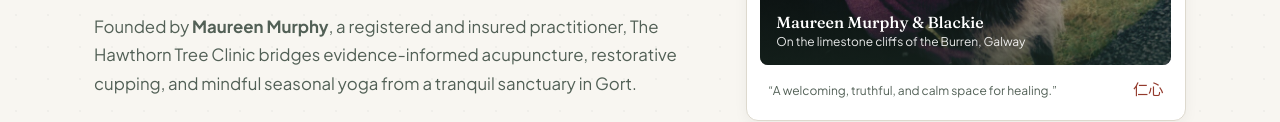
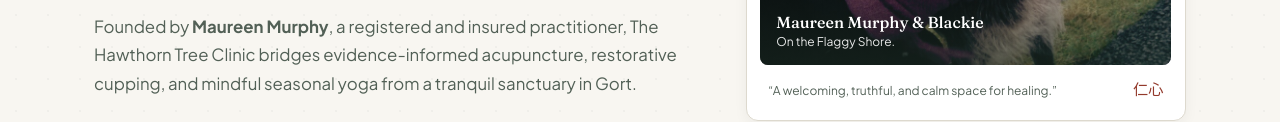
Before and after one commit to TomasJMurphy/hawthorn-tree-clinic, a plain HTML site: page index.html in a window 1280 px wide. Shown: the part 496-618 px from the top of the page. Drawn offline with Linux system fonts and the light colour scheme.

Commit message:
Update caption text for Maureen Murphy's photo

```diff
--- a/index.html
+++ b/index.html
@@ -110,7 +110,7 @@
                             <div class="portrait-gradient"></div>
                             <div class="portrait-caption">
                                 <h3>Maureen Murphy &amp; Blackie</h3>
-                                <p>On the limestone cliffs of the Burren, Galway</p>
+                                <p>On the Flaggy Shore.</p>
                             </div>
                         </div>
                         <div class="portrait-card-footer">
```
